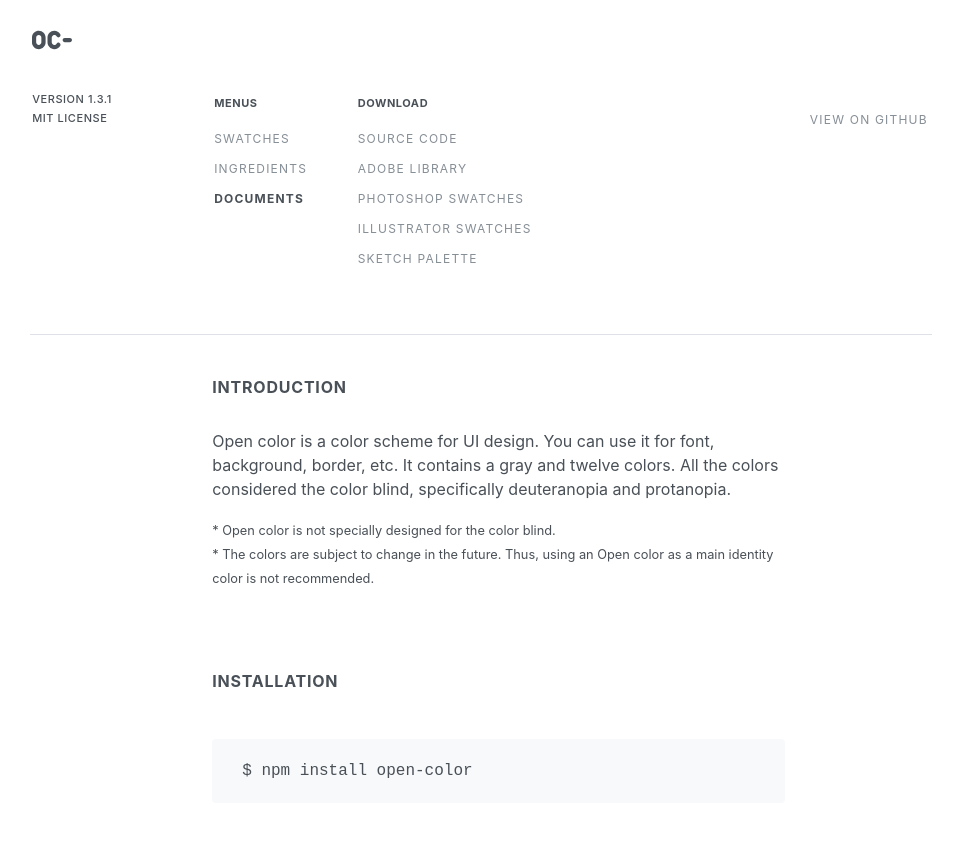
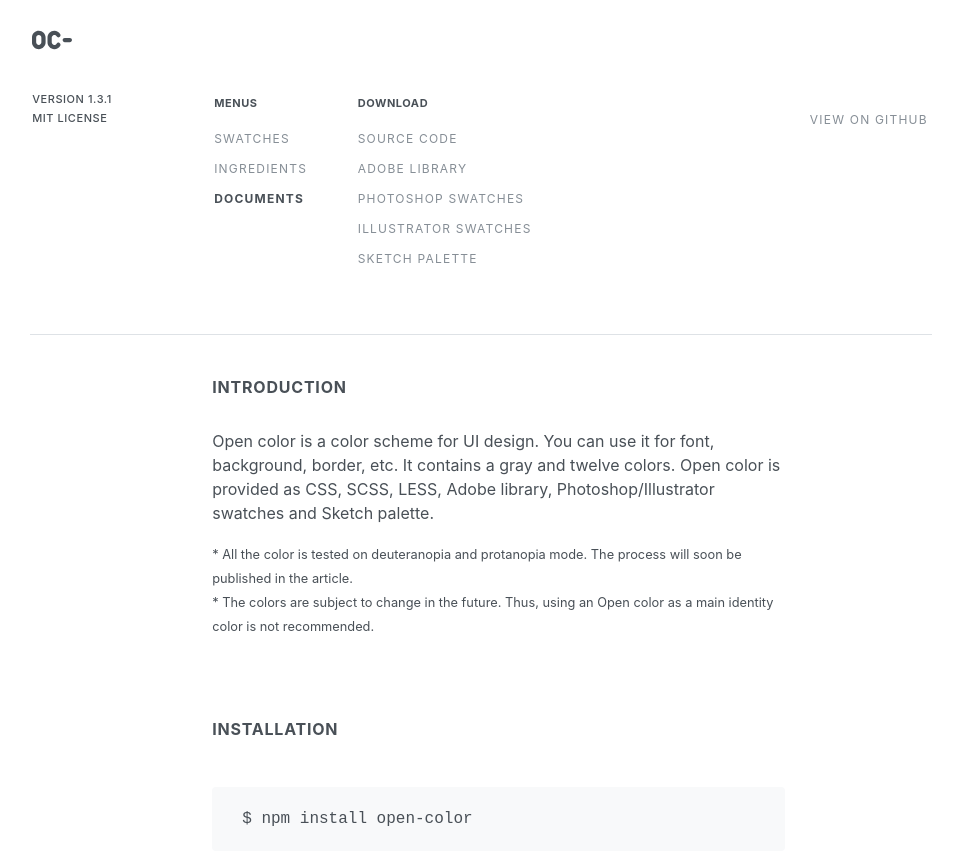
Before and after one commit to yeun/open-color, a Jekyll site: the page built from docs/documents.html, in a window 1280 px wide and 900 px high. Shown: the top 865 px of the window, without its empty margins (159-1116 px from the left). Built offline with Jekyll 4.4.1, drawn with Linux system fonts in a browser that asks for light colours; nearby versions of some CDN libraries; library files that are not in the unit come from our copies.

Commit message:
Updated introduction
Last intoroduction made some misunderstanding about color blindness.

```diff
--- a/docs/_includes/introduction.html
+++ b/docs/_includes/introduction.html
@@ -7,10 +7,10 @@
         <span class="introduction-color introduction-{{ color }}"></span>
       {% endfor %}.
       </span>
-      All the colors considered the color blind, specifically deuteranopia and protanopia.
+      Open color is provided as CSS, SCSS, LESS, Adobe library, Photoshop/Illustrator swatches and Sketch palette.
     </p>
     <div class="note">
-      * Open color is not specially designed for the color blind.
+      * All the color is tested on deuteranopia and protanopia mode. The process will soon be published in the article.
       <br>
       * The colors are subject to change in the future. Thus, using an Open color as a main identity color is not recommended.
     </div>
--- a/docs/documents.html
+++ b/docs/documents.html
@@ -5,8 +5,8 @@ layout: default
 <section class="docs-section">
   <h3 class="docs-title">Introduction</h3>
   <div class="docs-content">
-    <p>Open color is a color scheme for UI design. You can use it for font, background, border, etc. It contains a gray and twelve colors. All the colors considered the color blind, specifically deuteranopia and protanopia.</p>
-    <small>* Open color is not specially designed for the color blind.</small><br>
+    <p>Open color is a color scheme for UI design. You can use it for font, background, border, etc. It contains a gray and twelve colors. Open color is provided as CSS, SCSS, LESS, Adobe library, Photoshop/Illustrator swatches and Sketch palette.</p>
+    <small>* All the color is tested on deuteranopia and protanopia mode. The process will soon be published in the article.</small><br>
     <small>* The colors are subject to change in the future. Thus, using an Open color as a main identity color is not recommended.</small>
   </div>
 </section>
```
Also changed, not shown: README.md.
